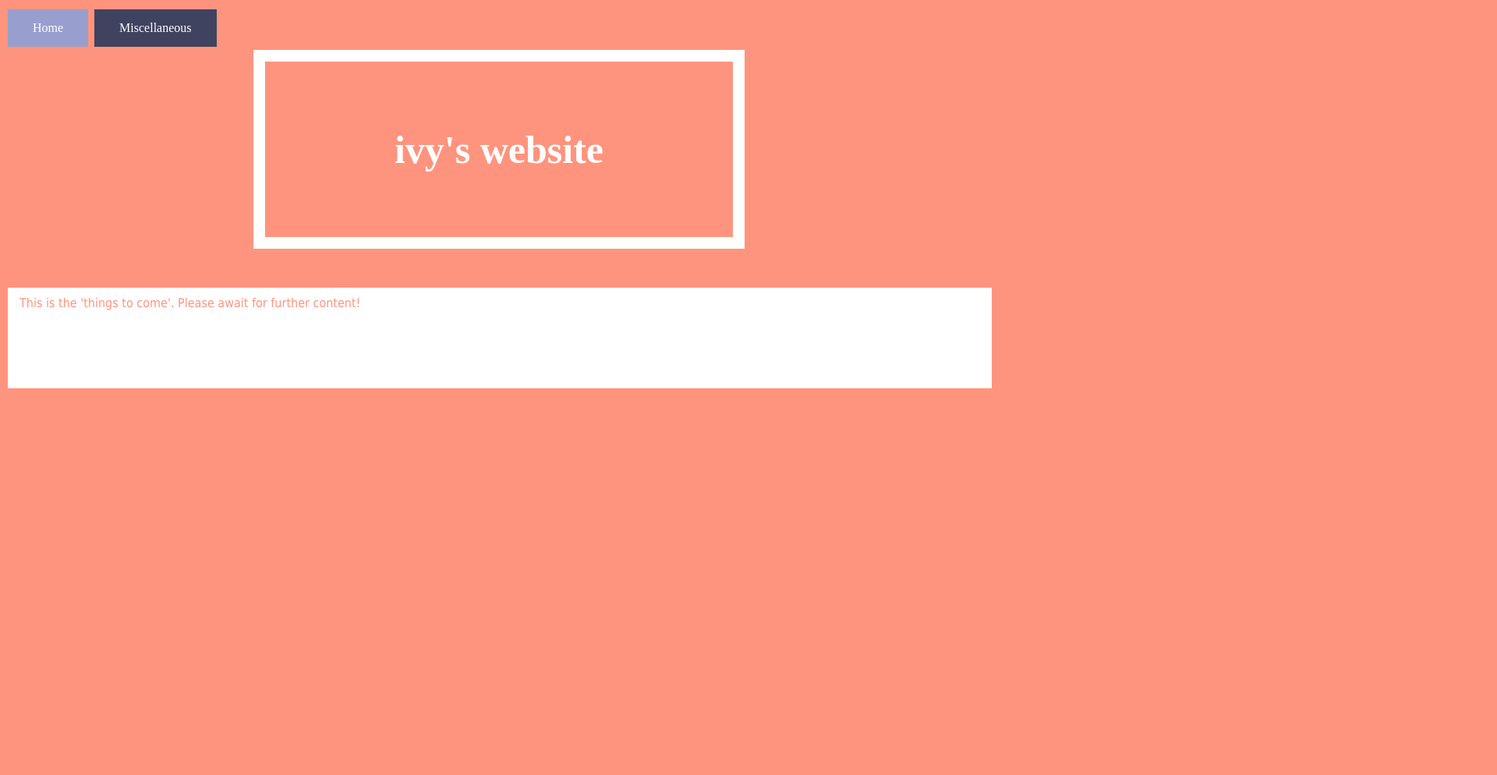
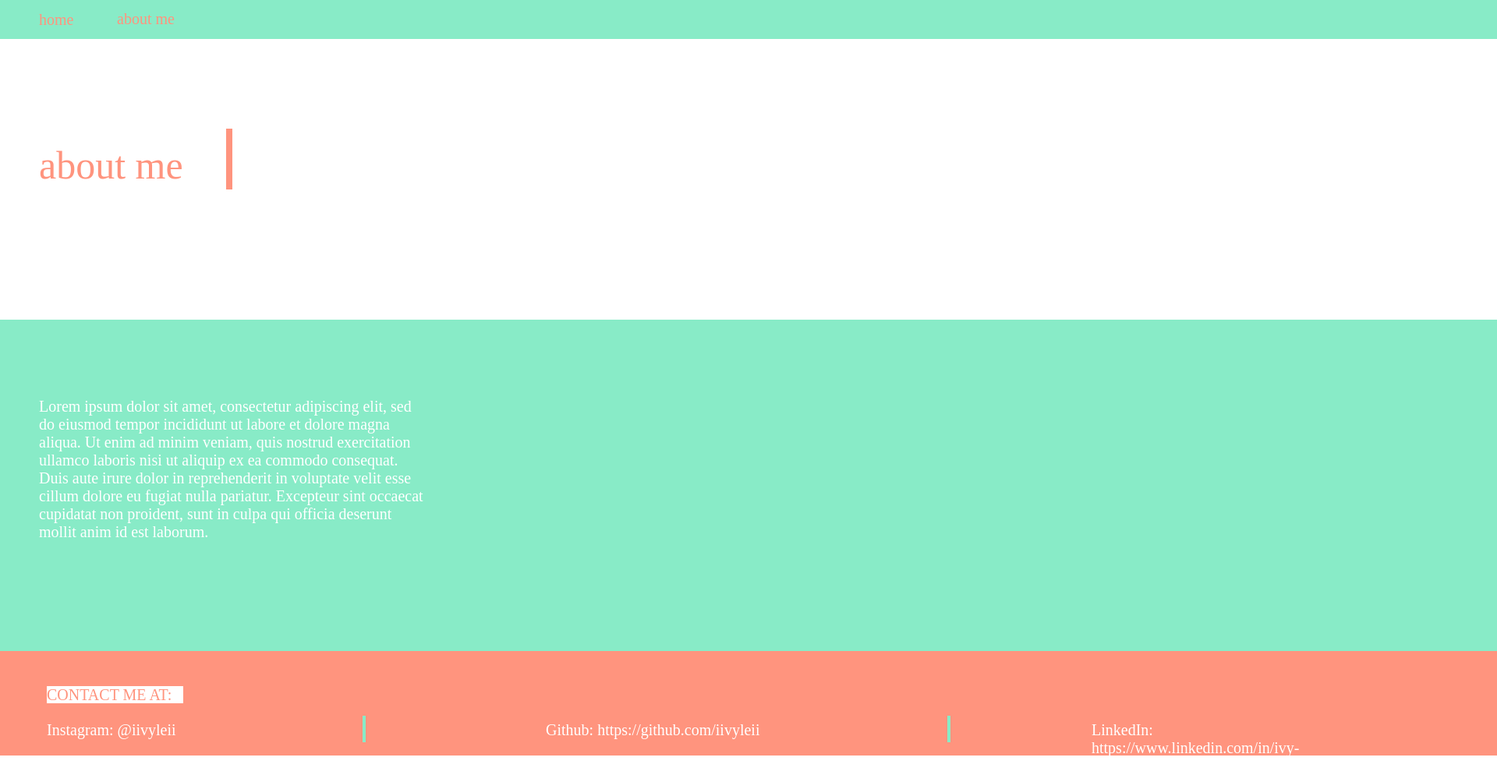
Before and after one commit to iivyleii/first-website, a plain HTML site: page aboutme.html in a window 1280 px wide. Shown: the whole page at 78% size, 1920 px wide, since content can reach past the window. Before the commit the page ends 800 px from the top, so only its background shows below. Drawn offline with Linux system fonts and the light colour scheme; a web font is replaced by a local one.

Commit message:
updating aboutme

```diff
--- a/aboutme.css
+++ b/aboutme.css
@@ -1,45 +1,244 @@
 body {
-    background-color: #FF947E;
+    background-color: #FFFFFF;
 }
 h1 {
-    font-family: 'Aldrich';font-size: 50px;
-    color: white;
+    font-family: 'Aldrich';
+    font-size: 50px;
+    color: #FF947E;
+    text-align: center;
+    font-style: normal;
+    font-weight: normal;
+    line-height: 156px;
+    position: absolute;
+
+}
+h2 {
+    font-family: 'Aldrich';
+    font-size: 20px;
+    color: #FFFFFF;
+    font-style: normal;
+    font-weight: normal;
+    left: 50px;
+    top: -3px;
+    position: absolute;
+}
+h3 {
+    font-family: 'Aldrich';
+    font-size: 20px;
+    color: #FF947E;
+    font-style: normal;
+    font-weight: normal;
+    left: 150px;
+    top: -7px;
+    position: absolute;
 }
 p1 {
-    font-family: Tahoma, sans-serif;
+    font-family: 'Aldrich';
+    font-size: 20px;
+    color: #FFFFFF;
+    position: absolute;
+    width: 500px;
+    top: 100px;
+}
+p2 {
+    font-family: 'Aldrich';
+    font-size: 20px;
+    color: #FFFFFF;
+    position: absolute;
+    top: 80px;
+    left: 70px;
+}
+p3 {
+    font-family: 'Aldrich';
+    font-size: 20px;
     color: #FF947E;
+    position: absolute;
+    top: 880px;
+    left: 60px;
+}
+p4 {
+    font-family: 'Aldrich';
+    font-size: 20px;
+    color: #FFFFFF;
+    position: absolute;
+    top: 925px;
+    left: 60px;
+}
+p5 {
+    font-family: 'Aldrich';
+    font-size: 20px;
+    color: #FFFFFF;
+    position: absolute;
+    top: 925px;
+    left: 700px;
+}
+p6 {
+    font-family: 'Aldrich';
+    font-size: 20px;
+    color: #FFFFFF;
+    position: absolute;
+    top: 925px;
+    left: 1400px;
+}
+ul {
+    font-family: 'Aldrich';
+    font-size: 16px;
+    color: #FFFFFF;
+    position: absolute;
+    top: 110px;
+    width: 400px;
 }
 div.a {
-    text-align: center;
-    border: 15px solid white;
-    padding-top: 50px;
-    padding-bottom: 50px;
-    padding-left: 50px;
-    padding-right: 50px;
-    width: 500px;
-    margin: auto;
+    position: absolute;
+    width: 1920px;
+    height: 50px;
+    left: 0px;
+    top:0px;
+
+    background: #88EBC7
 }
 div.b {
-    background-color: white;
-    padding-left: 15px;
-    padding-top: 10px;
-    padding-bottom: 100px;
-    margin-left: 2px;
-    margin-top: 50px;
+    position: absolute;
+    width: 700px;
+    height: 300px;
+    left: 50px;
+    top: 100px;
 }
-.button {
+div.c {
+    position: absolute;
+    width: 1820px;
+    height: 350px;
+    left: 0px;
+    top: 410px;
+    padding: 50px;
+
+    background: #88EBC7;
+}
+div.d {
+    position: absolute;
+    width: 1820px;
+    height: 34px;
+    left: 0px;
+    top: 835px;
+    padding: 50px;
+
+    background: #FF947E;
+}
+div.e {
+    position: absolute;
+    width: 175px;
+    height: 22px;
+    left: 60px;
+    top: 880px;
+
+    background: #FFFFFF;
+}
+@keyframes example {
+    0%   {opacity: 100%;}
+    20%  {opacity: 100%;}
+    40%  {opacity: 100%;}
+    60%  {opacity: 0%;}
+    80%  {opacity: 0%;}
+    100% {opacity: 0%;}
+}
+.newline {
+    position: absolute;
+    width: 70px;
+    height: 0px;
+    left: 255px;
+    top: 200px;
+
+    border: 4px solid #FF947E;
+    transform: rotate(-90deg);
+
+    animation-name: example;
+    animation-duration: 1s;
+    animation-iteration-count: infinite;
+}
+.smalldiv1 {
+    position: absolute;
+    width: 30px;
+    height: 0px;
+    left: 450px;
+    top: 933px;
+
+    border: 2px solid #88EBC7;
+    transform: rotate(-90deg);
+}
+.smalldiv2 {
+    position: absolute;
+    width: 30px;
+    height: 0px;
+    left: 1200px;
+    top: 933px;
+
+    border: 2px solid #88EBC7;
+    transform: rotate(-90deg);
+}
+.button1 {
     border: none;
     color: #FFFFFF;
-    background-color: #989FCE;
-    padding: 15px 32px;
+    background-color: #88EBC7;
+    padding: 15px 15px;
     text-align: center;
     text-decoration: none;
     display: inline-block;
-    font-size: 16px;
-    margin: 4px 2px;
+    font-size: 30px;
+    margin: 2px 2px;
     cursor: pointer;
     font-family: 'Aldrich';
+    position: absolute;
+    width: 200px;
+    height: 75px;
+    left: 1300px;
+    top: 200px;
 }
-.button2 {
-    background-color: #3f435f;
+.button1:hover {
+    background-color: #6cbc9f
 }
+
+.button1:active {
+    background-color: #88EBC7;
+}
+
+a.nav-link:link
+{
+   color: #FF947E;
+   text-decoration: none;
+}
+a.nav-link:visited
+{
+   color: #FF947E;
+   text-decoration: none;
+}
+a.nav-link:hover
+{
+   color: #cc7664;
+   text-decoration: none;
+}
+a.nav-link:active
+{
+   color: #FF947E;
+   text-decoration: none;
+}
+
+a.social-link:link
+{
+   color: #FFFFFF;
+   text-decoration: none;
+}
+a.social-link:visited
+{
+   color: #FFFFFF;
+   text-decoration: none;
+}
+a.social-link:hover
+{
+   color: #88EBC7;
+   text-decoration: none;
+}
+a.social-link:active
+{
+   color: #FFFFFF;
+   text-decoration: none;
+}
--- a/aboutme.html
+++ b/aboutme.html
@@ -12,24 +12,60 @@
 <body>
     <header>
 
-        <div>
-            <button class="button" href="homepage.html" onclick="document.location='homepage.html'">Home</button>
-            <button class="button button2">Miscellaneous</button>
+        <div class='a'>
         </div>
 
-        <div class='a'>
+        <h2>
+            <a href="homepage.html" class="nav-link">home</a>
+        </h2>
+        <h3>
+            <a href="aboutme.html" class="nav-link">about me</a>
+        </h3>
+
+        <div class='b'>
             <h1>
-                ivy's website
+                about me
              </h1>
         </div>
 
+        <div class="newline"></div>
+
     </header>
     <main>
-        <div class='b'>
+        <div class='c'>
             <p1>
-                This is the 'things to come'. Please await for further content!
+                Lorem ipsum dolor sit amet, consectetur adipiscing elit, sed do eiusmod tempor incididunt ut labore et dolore magna aliqua.
+                Ut enim ad minim veniam, quis nostrud exercitation ullamco laboris nisi ut aliquip ex ea commodo consequat.
+                Duis aute irure dolor in reprehenderit in voluptate velit esse cillum dolore eu fugiat nulla pariatur.
+                Excepteur sint occaecat cupidatat non proident, sunt in culpa qui officia deserunt mollit anim id est laborum.
             </p1>
         </div>
+
+        <div class='d'></div>
+
+        <div class='e'></div>
+
+        <p3>
+            CONTACT ME AT:
+        </p3>
+
+        <p4>
+            Instagram: @iivyleii
+        </p4>
+
+        <div class="smalldiv1"></div>
+
+        <p5>
+            Github: <a href="https://github.com/iivyleii" class="social-link" target="_blank">https://github.com/iivyleii</a>
+        </p5>
+
+        <div class="smalldiv2"></div>
+
+        <p6>
+            LinkedIn: <a href="https://www.linkedin.com/in/ivy-lei/" class="social-link" target="_blank">https://www.linkedin.com/in/ivy-lei/</a>
+        </p6>
+
+
     </main>
     <footer>
 
```
Also changed, not shown: homepage.html (+1 -1 lines).
